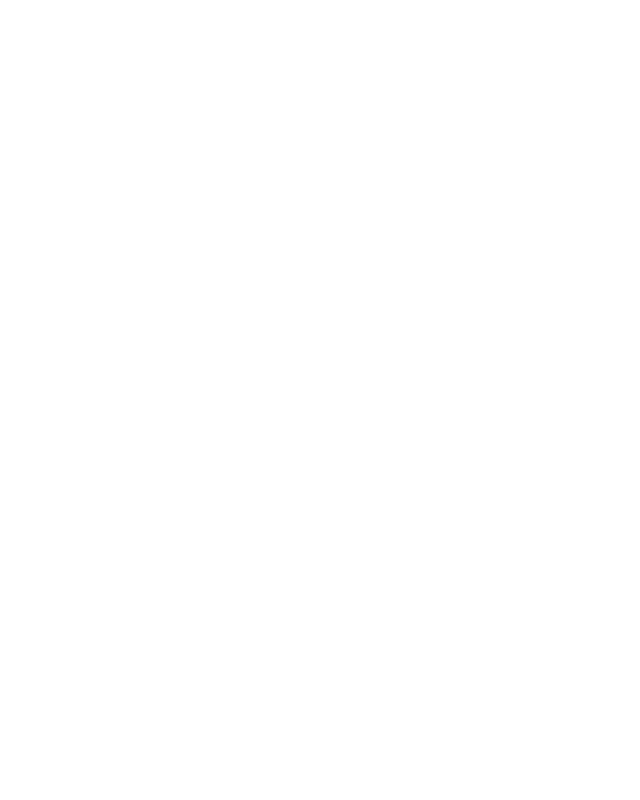
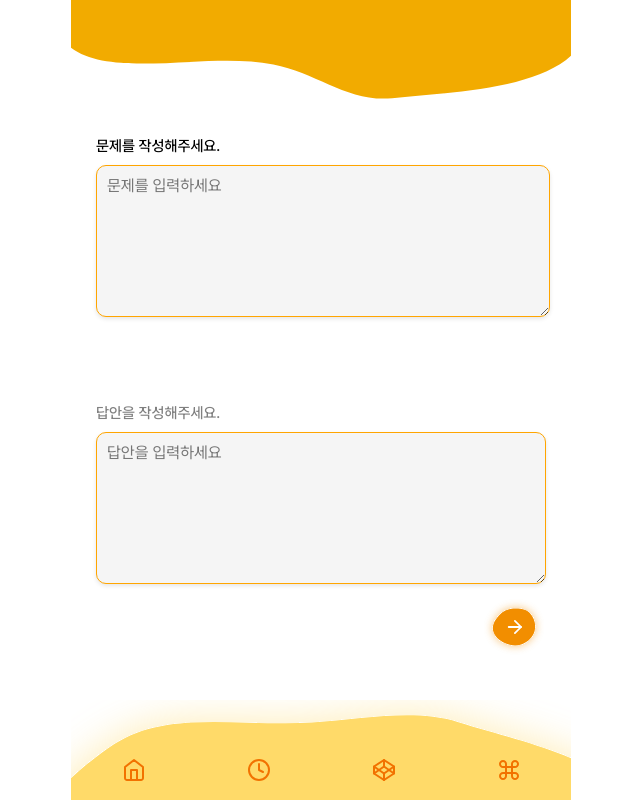
Before and after one commit to enunsnv/SupernovaFront, a React (Create React App) app: page /staff in a window 1280 px wide. Before the commit this address had no page. Shown: the whole page, without its empty margins (319-959 px from the left). Built offline with nearby package versions, Linux system fonts and the light colour scheme.

Commit message:
feat: 문제지 제출 페이지 구현

```diff
--- a/src/App.js
+++ b/src/App.js
@@ -5,6 +5,7 @@
 import AIWS from './pages/AIWS';
 import Login from './pages/Login';
 import Main from './pages/Main';
+import Staff from './pages/Staff';
 import Timer from './pages/Timer';
 import LinkInput from './components/TimeTable/LinkInput';
 import TestPage from './pages/TestPage';
@@ -22,6 +23,7 @@
         <Router>
           <Routes>
             <Route path="/" element={<Login />} />
+            <Route path="/staff" element={<Staff/>}/>
             <Route path="/main" element={<Main />} />
             <Route path="/timer" element={<Timer />} />
             <Route path="/aiws" element={<AIWS />} />
--- /dev/null
+++ b/src/components/modal/staffconfirm.jsx
@@ -0,0 +1,101 @@
+import React, { useState } from 'react';
+import styled from 'styled-components';
+
+const ModalOverlay = styled.div`
+  position: fixed;
+  top: 0;
+  left: 0;
+  width: 100%;
+  height: 100%;
+  background-color: rgba(0, 0, 0, 0.5);
+  display: flex;
+  align-items: center;
+  justify-content: center;
+`;
+
+const ModalContainer = styled.div`
+  background-color: white;
+  padding: 20px;
+  border-radius: 10px;
+  text-align: center;
+  box-shadow: 0 2px 10px rgba(0, 0, 0, 0.1);
+  width: 300px;
+  border: 1px solid #ffa500;
+`;
+
+const ModalHeader = styled.div`
+  font-size: 16px;
+  margin-bottom: 20px;
+  color: gray;
+`;
+
+const InputField = styled.input`
+  padding: 10px;
+  width: 80%;
+  margin-bottom: 20px;
+  border: 1px solid #ffa500;
+  border-radius: 5px;
+`;
+
+const ButtonContainer = styled.div`
+  display: flex;
+  justify-content: space-between;
+`;
+
+const Button = styled.button`
+  padding: 10px 20px;
+  background-color: #ffa500;
+  border: 1px solid #ffa500;
+  border-radius: 5px;
+  cursor: pointer;
+  color: white;
+  font-size: 14px;
+  margin: 0px 25px;
+  width: 130px;
+
+  &:hover {
+    background-color: #ff8c00;
+  }
+`;
+
+const StaffConfirm = ({ onClose, onSuccess }) => {
+  const [password, setPassword] = useState('');
+
+  const handlePasswordChange = (e) => {
+    setPassword(e.target.value);
+  };
+
+  const handleSubmit = () => {
+    // Placeholder logic for submitting password
+    const mockPassword = "1234"; // Mock password for demonstration
+
+    if (password === mockPassword) {
+      onSuccess();
+    } else {
+      alert('Invalid password. Please try again.');
+    }
+  };
+
+  return (
+    <ModalOverlay>
+      <ModalContainer>
+        <ModalHeader>
+          한 번 제출하면 수정할 수 없어요!<br />
+          인증 코드를 입력해주세요.
+        </ModalHeader>
+        <InputField
+          type="text"
+          placeholder="0000"
+          value={password}
+          onChange={handlePasswordChange}
+        />
+        <ButtonContainer>
+          <Button onClick={handleSubmit}>제출</Button>
+          <Button onClick={onClose}>취소</Button>
+        </ButtonContainer>
+      </ModalContainer>
+    </ModalOverlay>
+  );
+};
+
+export default StaffConfirm;
--- /dev/null
+++ b/src/components/modal/staffsuccess.jsx
@@ -0,0 +1,54 @@
+import React from 'react';
+import styled from 'styled-components';
+
+const ModalOverlay = styled.div`
+  position: fixed;
+  top: 0;
+  left: 0;
+  width: 100%;
+  height: 100%;
+  background-color: rgba(0, 0, 0, 0.5);
+  display: flex;
+  align-items: center;
+  justify-content: center;
+`;
+
+const ModalContainer = styled.div`
+  background-color: white;
+  padding: 20px;
+  border-radius: 10px;
+  text-align: center;
+  box-shadow: 0 2px 10px rgba(0, 0, 0, 0.1);
+  width: 300px;
+  border: 1px solid #ffa500;
+`;
+
+const ConfirmationMessage = styled.div`
+  font-size: 16px;
+  color: gray;
+  margin-bottom: 20px;
+`;
+
+const ConfirmButton = styled.button`
+  padding: 10px 20px;
+  background-color: #ffa500;
+  border: none;
+  border-radius: 5px;
+  color: white;
+  font-size: 14px;
+  cursor: pointer;
+`;
+
+const FinalConfirmation = ({ onClose }) => (
+  <ModalOverlay>
+    <ModalContainer>
+      <ConfirmationMessage>
+        문제가 제출되었습니다.<br />
+        인증 절차 후 문제 출제가 반영됩니다.
+      </ConfirmationMessage>
+      <ConfirmButton onClick={onClose}>오예!</ConfirmButton>
+    </ModalContainer>
+  </ModalOverlay>
+);
+
+export default FinalConfirmation;
--- a/src/pages/AIWS.jsx
+++ b/src/pages/AIWS.jsx
@@ -1,11 +1,12 @@
 import React, {useEffect, useState} from 'react';
 import styled from 'styled-components';
+import { useNavigate } from 'react-router-dom'; // useNavigate 훅을 import 합니다.
 import Navbar from '../components/navigation/Navbar';
 import { ReactSVG } from 'react-svg';
 import SubmitIcon from '../components/assets/submit.svg';
 import SolveTop from '../components/assets/solve_top.svg';
-import ChallengeSubmit from '../components/modal/challengesubmit'; // Modal 컴포넌트를 import 합니다.
-import ChallengeSuccess from '../components/modal/challengesuccess'; // 성공 모달 컴포넌트를 import 합니다.
+import ChallengeSubmit from '../components/modal/challengesubmit';
+import ChallengeSuccess from '../components/modal/challengesuccess';
 import api from '../axios';
 
 
@@ -16,6 +17,7 @@
     height: 100vh;
     justify-content: space-between;
     background-color: #fff;
+    position: relative;  /* 상대 위치를 설정합니다. */
 `;
 
 const Section = styled.div`
@@ -102,13 +104,26 @@
   width: 60px;
   height: 60px;
   position: absolute;
-  bottom: 10px;  /* Adjust as needed */
-  right: -20px;  /* Adjust as needed */
+  bottom: 10px;
+  right: -20px;
   cursor: pointer;
+`;
 
+const HeaderButton = styled.button`
+  position: absolute;
+  top: 20px;  /* 헤더 버튼의 위치를 설정합니다. */
+  right: 20px;
+  padding: 10px 20px;
+  font-size: 14px;
+  background-color: #ffa500;
+  color: white;
+  border: none;
+  border-radius: 5px;
+  cursor: pointer;
 `;
 
 const AIWS = () => {
+  const navigate = useNavigate();  // useNavigate 훅을 사용합니다.
   const [answer, setAnswer] = useState('');
   const [isSubmitModalOpen, setIsSubmitModalOpen] = useState(false);
   const [isSuccessModalOpen, setIsSuccessModalOpen] = useState(false);
@@ -172,8 +187,13 @@
     setIsSuccessModalOpen(false);
   };
 
+  const handleNavigateToStaff = () => {
+    navigate('/staff');
+  };
+
   return (
     <AppContainer>
+      <HeaderButton onClick={handleNavigateToStaff}>문제지 출제</HeaderButton>  {/* 문제지 출제 버튼을 추가합니다. */}
       <ReactSVG src={SolveTop} />
       <Section>
         <QuestionHeader>이번 주 문제!</QuestionHeader>
--- /dev/null
+++ b/src/pages/Staff.jsx
@@ -0,0 +1,147 @@
+import React, { useState } from 'react';
+import styled from 'styled-components';
+import { useNavigate } from 'react-router-dom';
+import { ReactSVG } from 'react-svg';
+import SubmitIcon from '../components/assets/submit.svg';
+import SolveTop from '../components/assets/solve_top.svg';
+import Navbar from '../components/navigation/Navbar';
+import StaffConfirm from '../components/modal/staffconfirm';
+import StaffSuccess from '../components/modal/staffsuccess';
+
+const AppContainer = styled.div`
+  display: flex;
+  flex-direction: column;
+  align-items: center;
+  height: 100vh;
+  justify-content: space-between;
+  background-color: #fff;
+  position: relative;
+`;
+
+const Section = styled.div`
+  margin-bottom: 20px;
+  width: 90%;
+`;
+
+const QuestionHeader = styled.div`
+  font-size: 15px;
+  font-weight: 500;
+  text-align: left;
+  margin-top: 20px;
+  margin-bottom: 10px;
+`;
+
+const QuestionTextarea = styled.textarea`
+  height: 130px;
+  border: none;
+  padding: 10px;
+  font-size: 16px;
+  box-shadow: 0 2px 4px rgba(0, 0, 0, 0.1);
+  border-radius: 10px;
+  border: 1px solid #ffa500;
+  background-color: #F5F5F5;
+  width: 96%;
+  margin-bottom: 40px;
+`;
+
+const AnswerHeader = styled.div`
+  font-size: 15px;
+  font-weight: 500;
+  text-align: left;
+  margin-top: 10px;
+  margin-bottom: 10px;
+  color: gray;
+`;
+
+const AnswerContainer = styled.div`
+  position: relative;
+  width: 95%;
+  height: 235px;
+`;
+
+const AnswerTextarea = styled.textarea`
+  height: 130px;
+  border: none;
+  padding: 10px;
+  font-size: 16px;
+  box-shadow: 0 2px 4px rgba(0, 0, 0, 0.1);
+  border-radius: 10px;
+  border: 1px solid #ffa500;
+  background-color: #F5F5F5;
+  width: 100%;
+  margin-bottom: 40px;
+`;
+
+const SubmitButton = styled.img`
+  width: 60px;
+  height: 60px;
+  position: absolute;
+  bottom: 10px;
+  right: -20px;
+  cursor: pointer;
+`;
+
+const StaffPage = () => {
+  const navigate = useNavigate();
+  const [question, setQuestion] = useState('');
+  const [answer, setAnswer] = useState('');
+  const [isSubmitModalOpen, setIsSubmitModalOpen] = useState(false);
+  const [isFinalModalOpen, setIsFinalModalOpen] = useState(false);
+
+  const handleQuestionChange = (e) => {
+    setQuestion(e.target.value);
+  };
+
+  const handleAnswerChange = (e) => {
+    setAnswer(e.target.value);
+  };
+
+  const handleSubmit = () => {
+    setIsSubmitModalOpen(true);
+  };
+
+  const handleCloseSubmitModal = () => {
+    setIsSubmitModalOpen(false);
+  };
+
+  const handleSuccess = () => {
+    setIsSubmitModalOpen(false);
+    setIsFinalModalOpen(true);
+  };
+
+  const handleCloseFinalModal = () => {
+    setIsFinalModalOpen(false);
+  };
+
+  return (
+    <AppContainer>
+      <ReactSVG src={SolveTop} />
+      <Section>
+        <QuestionHeader>문제를 작성해주세요.</QuestionHeader>
+        <QuestionTextarea
+          value={question}
+          onChange={handleQuestionChange}
+          placeholder="문제를 입력하세요"
+        />
+      </Section>
+      <Section>
+        <AnswerHeader>답안을 작성해주세요.</AnswerHeader>
+        <AnswerContainer>
+          <AnswerTextarea
+            value={answer}
+            onChange={handleAnswerChange}
+            placeholder="답안을 입력하세요"
+          />
+          <SubmitButton src={SubmitIcon} onClick={handleSubmit} />
+        </AnswerContainer>
+      </Section>
+      <Navbar />
+      {isSubmitModalOpen && (
+        <StaffConfirm onClose={handleCloseSubmitModal} onSuccess={handleSuccess} />
+      )}
+      {isFinalModalOpen && <StaffSuccess onClose={handleCloseFinalModal} />}
+    </AppContainer>
+  );
+};
+
+export default StaffPage;
```
